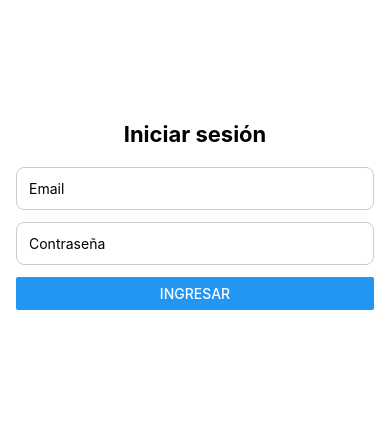
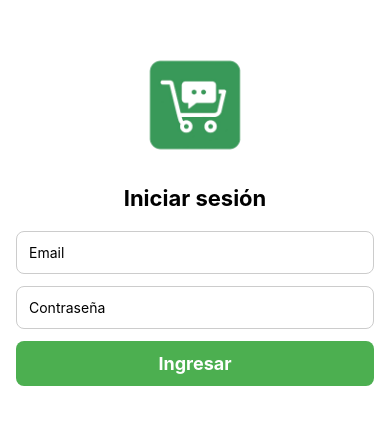
Before and after one commit to brunocami/challenge-react-native-bruno-cami, a React Native app: screen /Login in a window 390 px wide. Shown: the part 207-632 px from the top of the page. Built offline with nearby package versions, Linux system fonts and the light colour scheme.

Commit message:
add logo

```diff
--- a/src/screens/FeedScreen.tsx
+++ b/src/screens/FeedScreen.tsx
@@ -137,9 +137,6 @@ export default function FeedScreen() {
             <View style={styles.logoutContainer}>
                 <View style={styles.commentsCountContainer}>
                     <Text style={[{ color: colors.text }]}>Comentarios</Text>
-                    <Text style={[styles.commentsCount]}>
-                        {comments.length}
-                    </Text>
                 </View>
                 <TouchableOpacity
                     onPress={async () => {
--- a/src/screens/LoginScreen.tsx
+++ b/src/screens/LoginScreen.tsx
@@ -6,6 +6,8 @@ import {
     Button,
     StyleSheet,
     useColorScheme,
+    Image,
+    TouchableOpacity,
 } from 'react-native';
 import { useAuth } from '../context/AuthContext';
 import { useNavigation } from '@react-navigation/native';
@@ -35,6 +37,10 @@ const LoginScreen = () => {
         <View
             style={[styles.container, { backgroundColor: colors.background }]}
         >
+            <Image
+                source={require('../assets/images/icon.png')}
+                style={styles.logo}
+            />
             <Text style={[styles.title, { color: colors.text }]}>
                 Iniciar sesión
             </Text>
@@ -65,7 +71,10 @@ const LoginScreen = () => {
                     setUser(prev => ({ ...prev, password }))
                 }
             />
-            <Button title="Ingresar" onPress={handleLogin} />
+            {/* <Button title="Ingresar" onPress={handleLogin} /> */}
+            <TouchableOpacity onPress={handleLogin} style={styles.button}>
+                <Text style={[styles.buttonText]}>Ingresar</Text>
+            </TouchableOpacity>
         </View>
     );
 };
@@ -75,6 +84,12 @@ const styles = StyleSheet.create({
         flex: 1,
         justifyContent: 'center',
         padding: 16,
+    },
+    logo: {
+        width: 120,
+        height: 120,
+        alignSelf: 'center',
+        marginBottom: 20,
     },
     title: {
         fontSize: 22,
@@ -89,6 +104,17 @@ const styles = StyleSheet.create({
         padding: 12,
         marginBottom: 12,
     },
+    button: {
+        backgroundColor: '#4CAF50',
+        padding: 12,
+        borderRadius: 8,
+    },
+    buttonText: {
+        textAlign: 'center',
+        fontSize: 18,
+        fontWeight: 'bold',
+        color: '#FFF',
+    },
 });
 
 export default LoginScreen;
```
Also changed, not shown: src/assets/images/icon.png (added), 40 other files (tests, documents, lock files or other folders).
